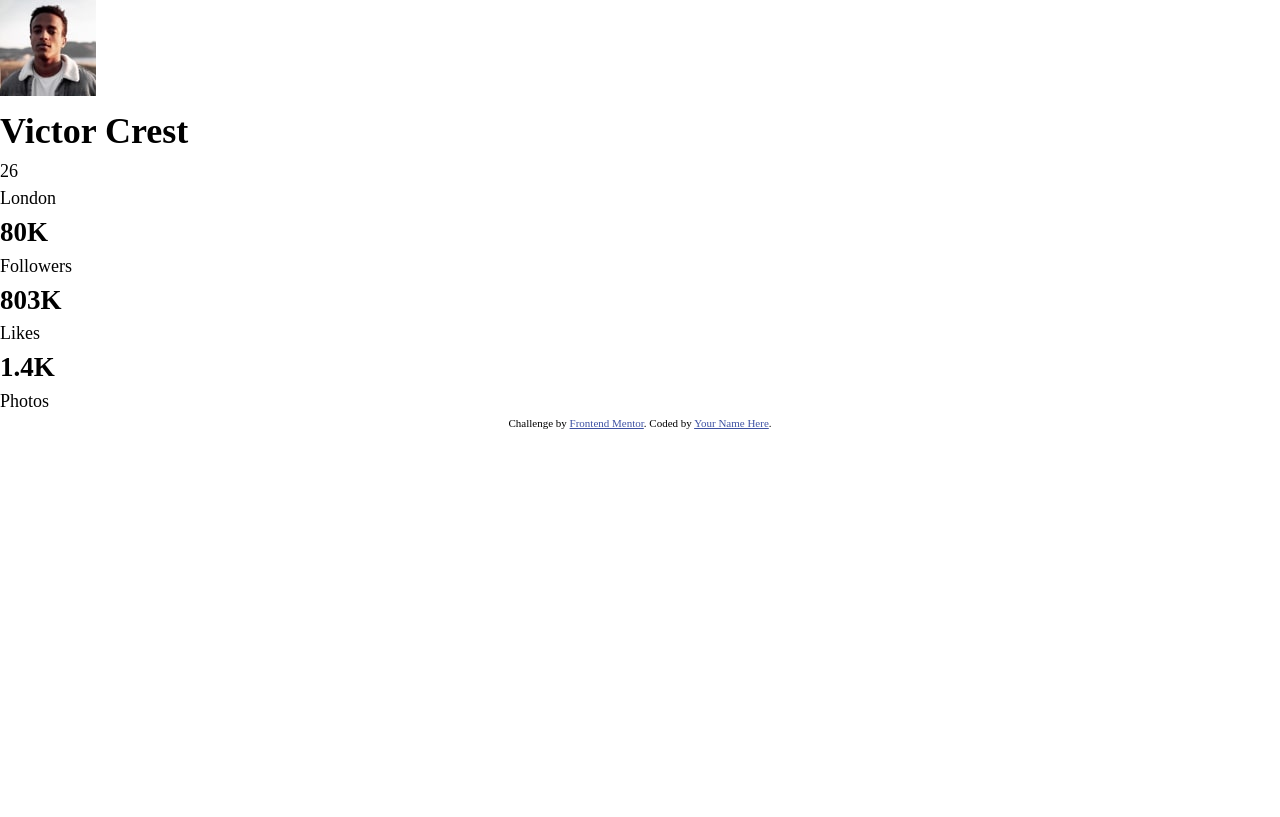
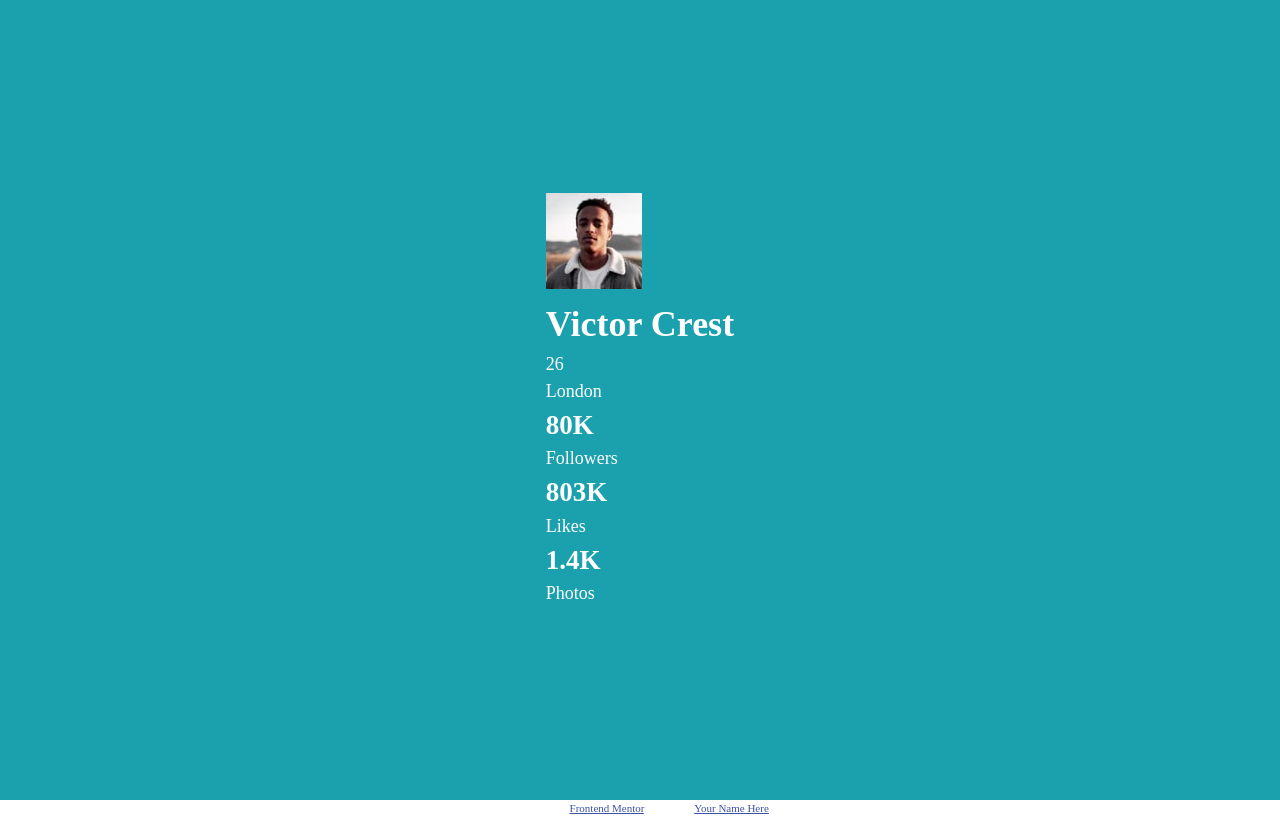
Before and after one commit to j3ffh95/profile-card-component, a plain HTML site: page index.html in a window 1280 px wide. Drawn offline with Linux system fonts and the light colour scheme.

Commit message:
Styled the main

```diff
--- a/style.css
+++ b/style.css
@@ -9,4 +9,13 @@
 body {
   font-size: 1.125rem;
   line-height: 1.5;
+  color: #fff;
 }
+
+main {
+  background-color: #1ba1ad;
+  height: 100vh;
+  display: flex;
+  justify-content: center;
+  align-items: center;
+}
```
